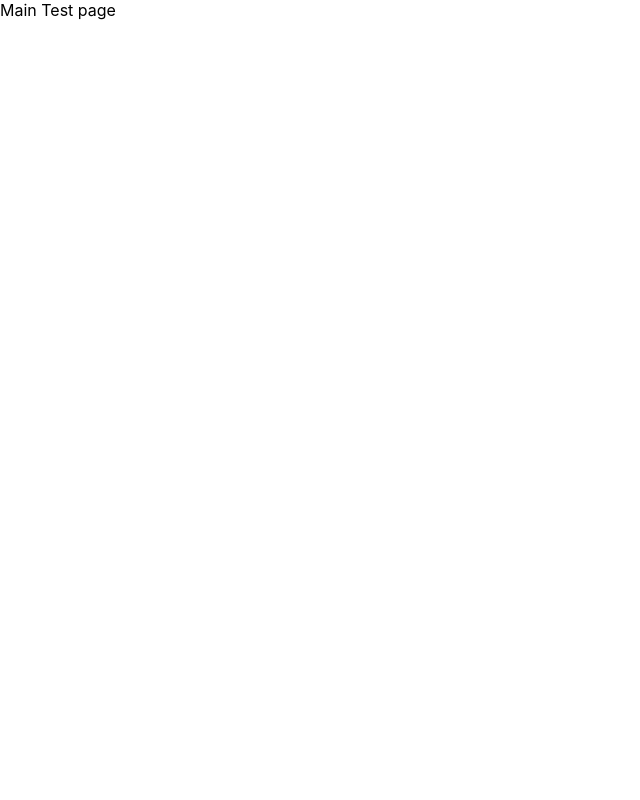
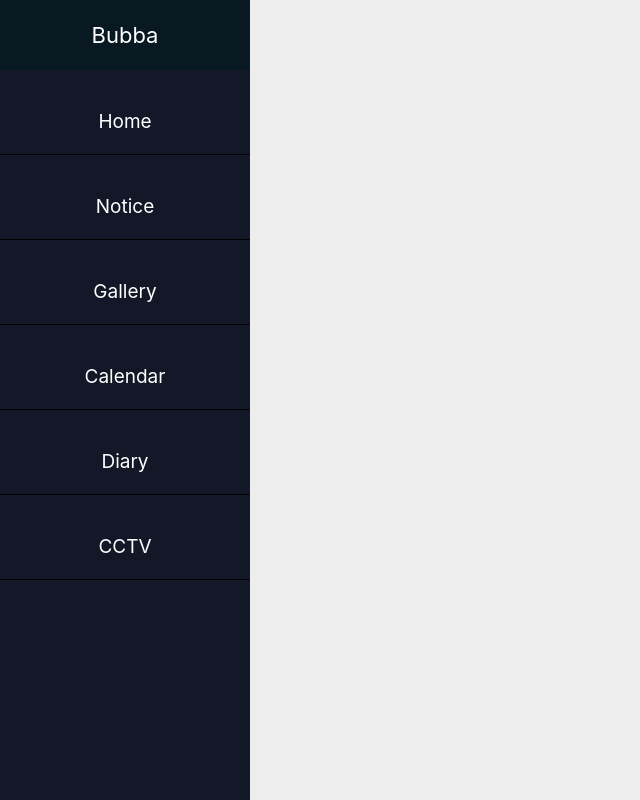
Before and after one commit to Capstone-Bubba/Bubba, a React (Create React App) app in the folder Client/: page /home in a window 1280 px wide. Shown: the whole page, without its empty margins (0-640 px from the left). Built offline with nearby package versions, Linux system fonts and the light colour scheme.

Commit message:
Create Sidebar

```diff
--- a/Client/src/Component/About/MainLayout.tsx
+++ b/Client/src/Component/About/MainLayout.tsx
@@ -1,17 +1,60 @@
 import React from 'react'
 import styled from 'styled-components'
-import imgA from '../../images/main1.png'
 
-const Layout = styled.img`
+const Layout = styled.div`
+  width:100vw;
   min-height: 100vh;
-  background:pink;
-  border: 1px solid red;
+  background: #ededed;
+  margin: 0;
+  padding: 0;
 `;
+const Sidebar = styled.div`
+  position: fixed;
+  height:100vh;
+  width:250px;
+  background: #121827;;
+
+`
+const Head = styled.div`
+  font-size: 22px;
+  color: #fff;
+  text-align: center;
+  line-height: 70px;
+  background: #081922;
+  user-select: none;
+
+`
+const List = styled.ul`
+&:hover{
+  padding-left:50px;
+}
+  padding:0;
+  text-align: center;
+  display: block;
+  width:100%;
+  line-height: 65px;
+  font-size: 19px;
+  color: #fff;
+  box-sizing: border-box;
+  border-top: rgba(255, 255, 255, .1);
+  border-bottom: 1px solid black;
+`
+
+
 function MainLayout() {
   return (
     <div>
+
       <Layout>
-
+        <Sidebar>
+          <Head>Bubba</Head>
+          <List>Home</List>
+          <List>Notice</List>
+          <List>Gallery</List>
+          <List>Calendar</List>
+          <List>Diary</List>
+          <List>CCTV</List>
+        </Sidebar>
       </Layout>
     </div>
   )
--- a/Client/src/Component/Login/Google.tsx
+++ b/Client/src/Component/Login/Google.tsx
@@ -1,9 +1,9 @@
 import React from 'react'
-
+import { Link } from 'react-router-dom'
 function Google() {
   return (
     <div>
-      <a href="http://localhost:8000/auth/google">GoogleLogin</a>
+      <button><Link to="/home">Main</Link></button>
     </div>
   )
 }
--- a/Client/src/Page/Main/Main.tsx
+++ b/Client/src/Page/Main/Main.tsx
@@ -3,7 +3,7 @@ import React from 'react'
 function main() {
   return (
     <div>
-        Main Test page
+      메인이에요
     </div>
   )
 }
--- a/Client/src/routes.tsx
+++ b/Client/src/routes.tsx
@@ -3,6 +3,7 @@ import About_T from "./Page/About/About_T"
 import About_M from "./Page/About/About_M";
 import About_B from "./Page/About/About_B";
 import AboutLayout from "./Component/About/AboutLayout"
+import MainLayout from "./Component/About/MainLayout";
 import Main from "./Page/Main/Main";
 
 export default function Router() {
@@ -16,7 +17,7 @@ export default function Router() {
       ]
     },
     {
-        // element: <MainLayout />,
+        element: <MainLayout />,
         children: [
             { path: "home", element: <Main /> },
         ],
```
Also changed, not shown: 3 other files (tests, documents, lock files or other folders).
